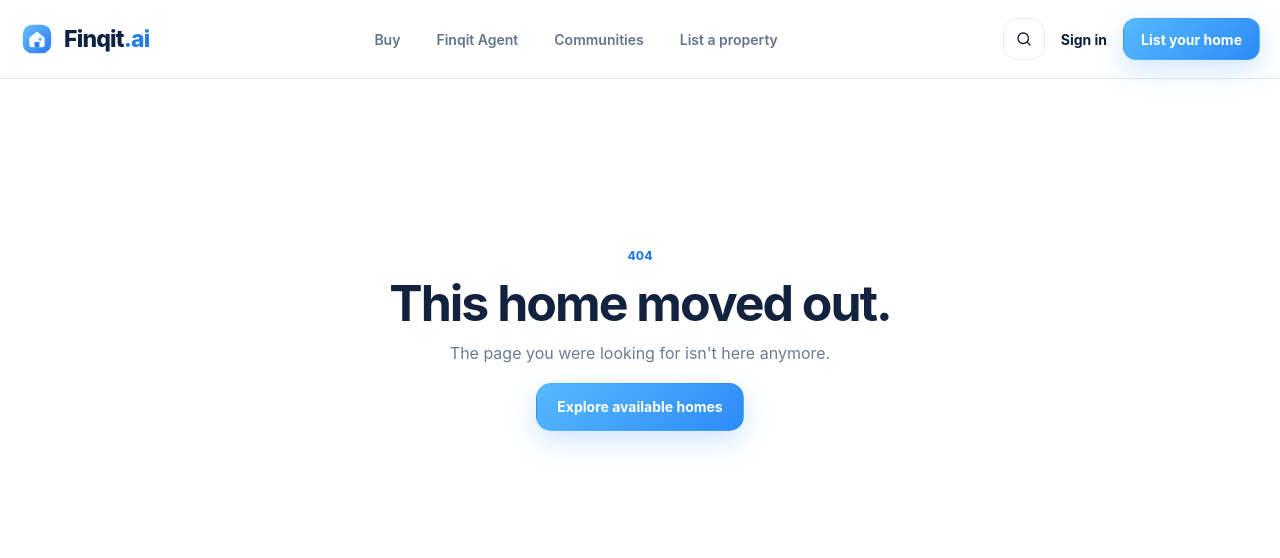
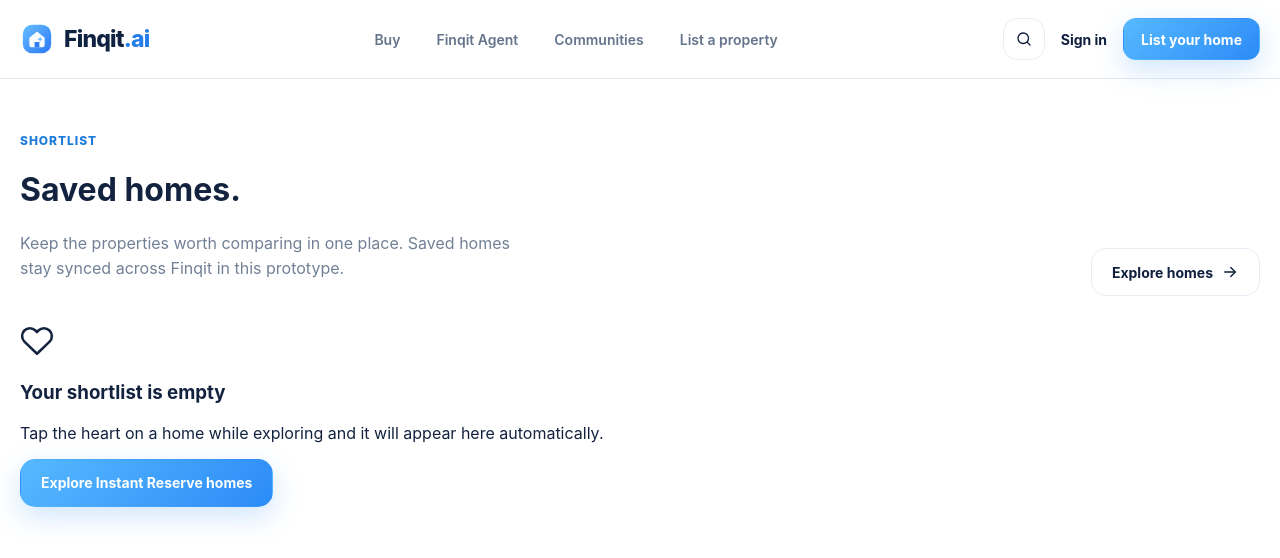
Before and after one commit to gemhunter2026/finqit, a Next.js app: page /saved in a window 1280 px wide. Before the commit this address had no page. Shown: the top 558 px of the page. Built offline with nearby package versions, Linux system fonts and the light colour scheme.

Commit message:
Add saved homes route

```diff
--- /dev/null
+++ b/app/saved/page.tsx
@@ -0,0 +1,8 @@
+import type { Metadata } from "next";
+import { SavedHomesClient } from "@/components/SavedHomesClient";
+
+export const metadata: Metadata = { title: "Saved homes" };
+
+export default function SavedHomesPage() {
+  return <div className="page-top mkt-shell"><SavedHomesClient/></div>;
+}
```
